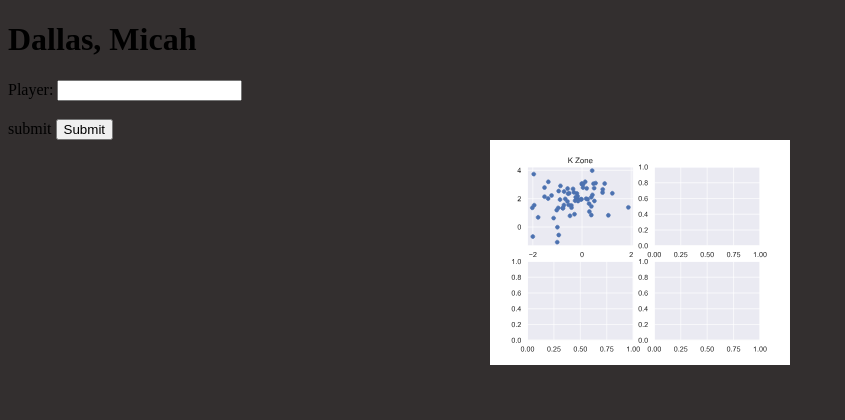
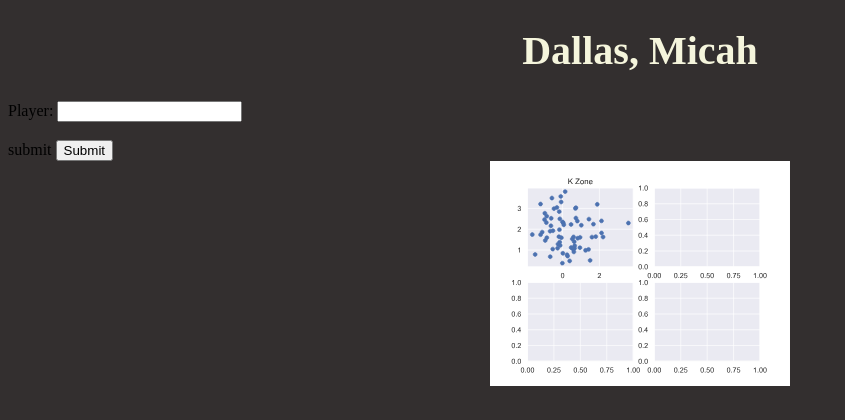
Before and after one commit to Jensen-holm/Brewers-Screen-Pjt, a Flask app: page /result in a window 1280 px wide. Shown: the part 58-478 px from the top of the page, without its empty margins (0-845 px from the left). Run offline with Flask 2, Linux system fonts and the light colour scheme.

Commit message:
made players name appear at top of results when hitting submit button

```diff
--- a/static/styles.css
+++ b/static/styles.css
@@ -89,3 +89,12 @@
 .topnav a.active {
     color: #323232;
 }
+
+
+.player_name_header {
+    font-size: 20px;
+    font-weight: bold;
+    text-align: center;
+    color: beige;
+    text-shadow: black;
+}
--- a/templates/player_result.html
+++ b/templates/player_result.html
@@ -19,7 +19,7 @@
     <div id="loader"></div>
 
 
-    <div>
+    <div class="player_name_header center">
         <h1>{{ player_name }}</h1>
     </div>
 
@@ -33,6 +33,7 @@
             <label for="submit">submit</label>
             <input type="submit" id="submit">
         </form>
+
 
 
         <div>
```
Also changed, not shown: static/plots/player_result_plot.svg.
